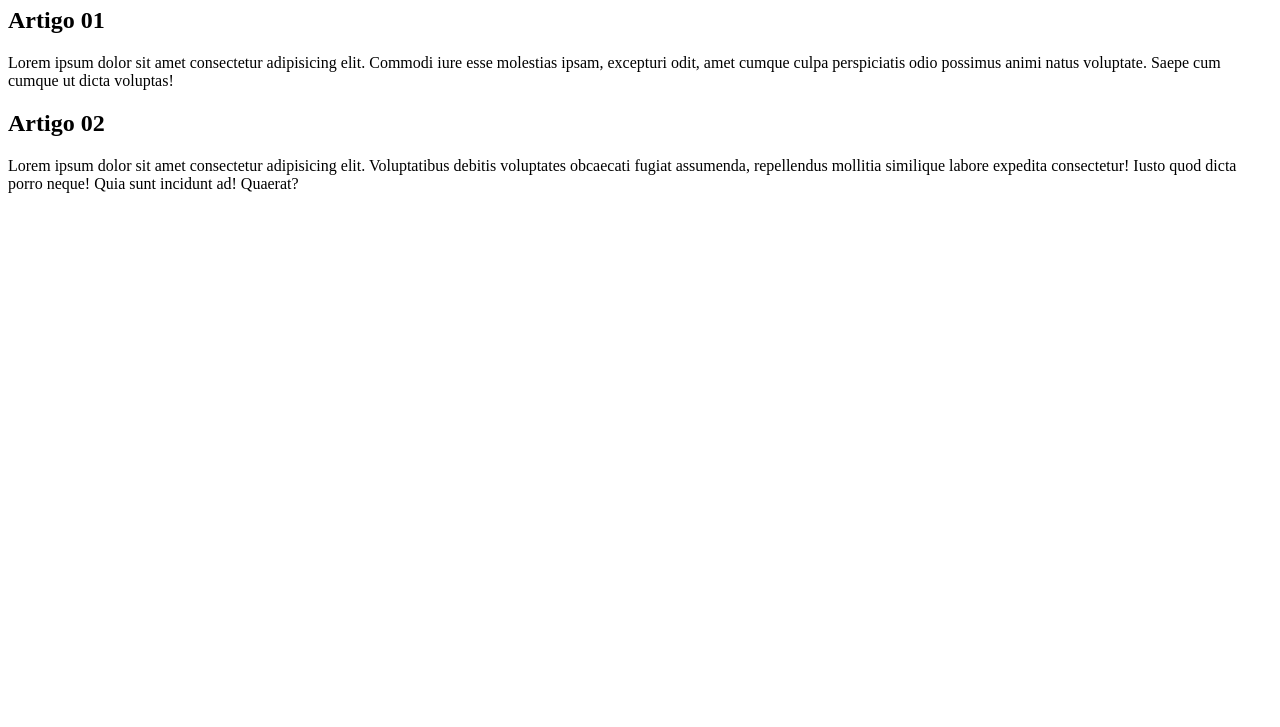
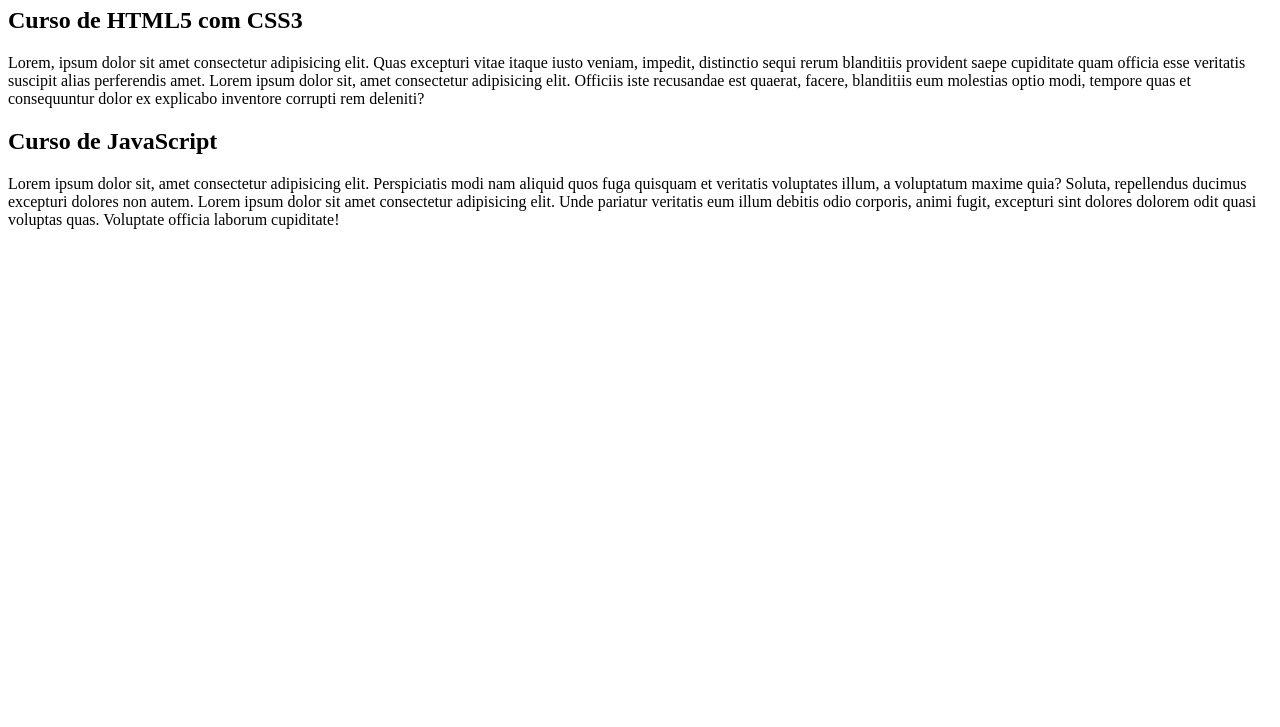
Before and after one commit to subarusakaguchi/site-teste, a plain HTML site: page index.html in a window 1280 px wide. Shown: the part 73-800 px from the top of the page. Drawn offline with Linux system fonts and the light colour scheme.

Commit message:
Fiz a primeira parte do conteúdo

```diff
--- a/index.html
+++ b/index.html
@@ -11,19 +11,29 @@
 <body>
     <main>
         <header>
-            <h1>Site Teste</h1>
+            <h1>Cursos grátis com certificado (fictício)</h1>
         </header>
         <article>
-            <h2>Artigo 01</h2>
-            <p>Lorem ipsum dolor sit amet consectetur adipisicing elit. Commodi iure esse molestias ipsam, excepturi
-                odit, amet cumque culpa perspiciatis odio possimus animi natus voluptate. Saepe cum cumque ut dicta
-                voluptas!</p>
+            <h2>Curso de HTML5 com CSS3</h2>
+            <p>Lorem, ipsum dolor sit amet consectetur adipisicing elit. Quas excepturi vitae itaque iusto veniam,
+                impedit, distinctio sequi rerum blanditiis provident saepe cupiditate quam officia esse veritatis
+                suscipit alias perferendis amet.
+
+                Lorem ipsum dolor sit, amet consectetur adipisicing elit. Officiis iste recusandae est quaerat, facere,
+                blanditiis eum molestias optio modi, tempore quas et consequuntur dolor ex explicabo inventore corrupti
+                rem deleniti?
+            </p>
         </article>
         <article>
-            <h2>Artigo 02</h2>
-            <p>Lorem ipsum dolor sit amet consectetur adipisicing elit. Voluptatibus debitis voluptates obcaecati fugiat
-                assumenda, repellendus mollitia similique labore expedita consectetur! Iusto quod dicta porro neque!
-                Quia sunt incidunt ad! Quaerat?</p>
+            <h2>Curso de JavaScript</h2>
+            <p>Lorem ipsum dolor sit, amet consectetur adipisicing elit. Perspiciatis modi nam aliquid quos fuga
+                quisquam et veritatis voluptates illum, a voluptatum maxime quia? Soluta, repellendus ducimus excepturi
+                dolores non autem.
+
+                Lorem ipsum dolor sit amet consectetur adipisicing elit. Unde pariatur veritatis eum illum debitis odio
+                corporis, animi fugit, excepturi sint dolores dolorem odit quasi voluptas quas. Voluptate officia
+                laborum cupiditate!
+            </p>
         </article>
     </main>
 
```
